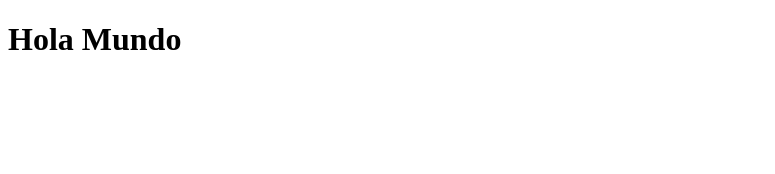
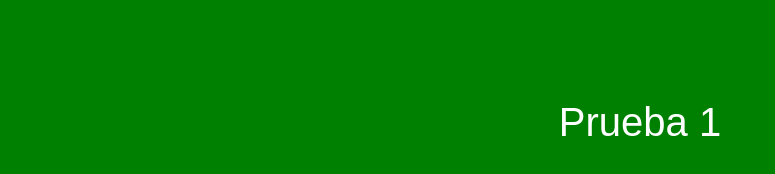
Before and after one commit to Alday27/Cuencamiranda, a plain HTML site: page index1.html in a window 1280 px wide. Shown: the whole page, without its empty margins (0-775 px from the left). Drawn offline with Linux system fonts and the light colour scheme.

Commit message:
Actualizar página

```diff
--- a/index1.html
+++ b/index1.html
@@ -1,11 +1,21 @@
 
 <!DOCTYPE html>
-<html>
+<html lang="es">
 <head>
     <meta charset="UTF-8">
-    <title>Mi sitio de prueba</title>
+    <title>Prueba 1</title>
+    <style>
+        body {
+            background: green;
+            color: white;
+            font-size: 40px;
+            text-align: center;
+            margin-top: 100px;
+            font-family: Arial, sans-serif;
+        }
+    </style>
 </head>
 <body>
-    <h1>Hola Mundo</h1>
+    Prueba 1
 </body>
 </html>
```
